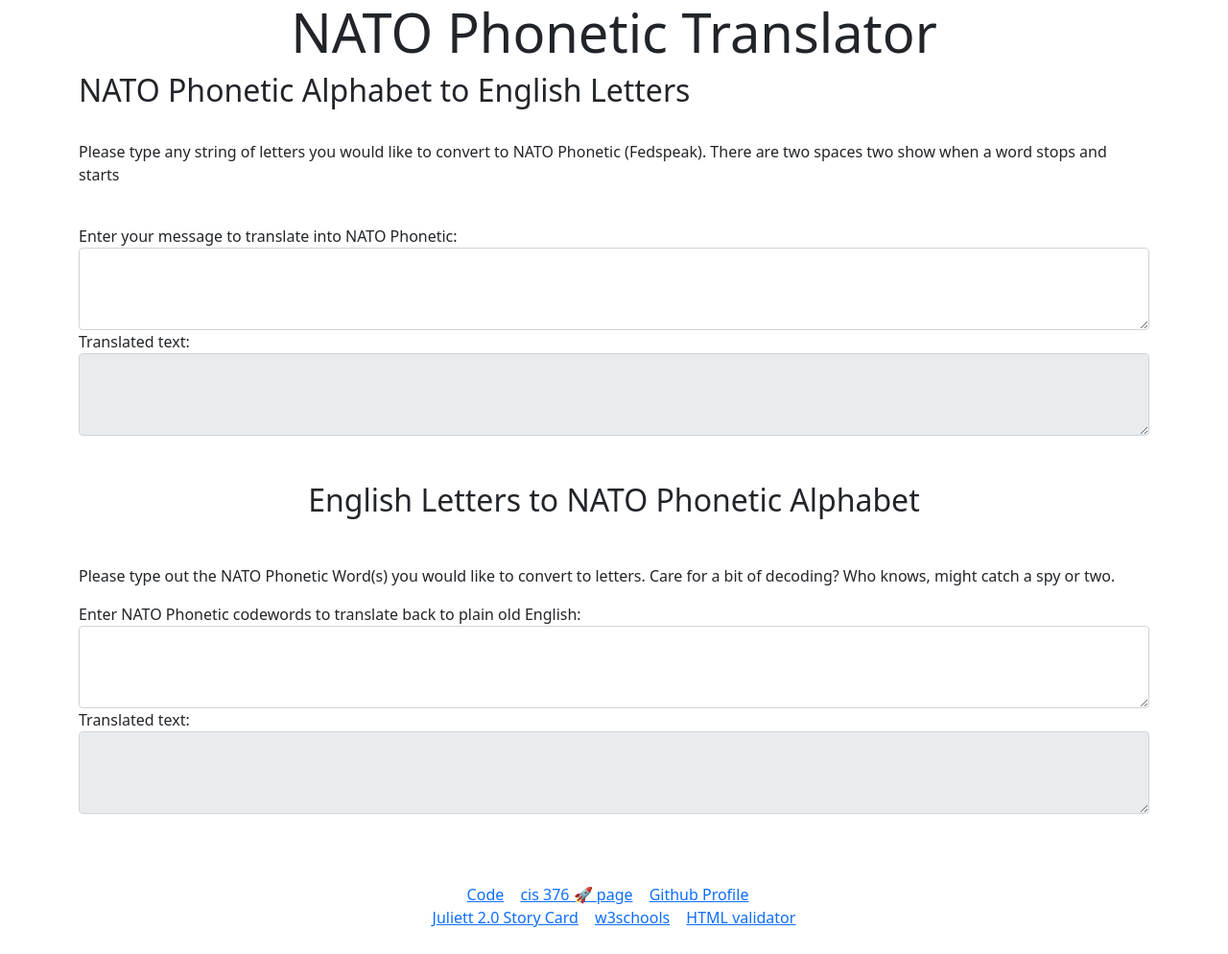
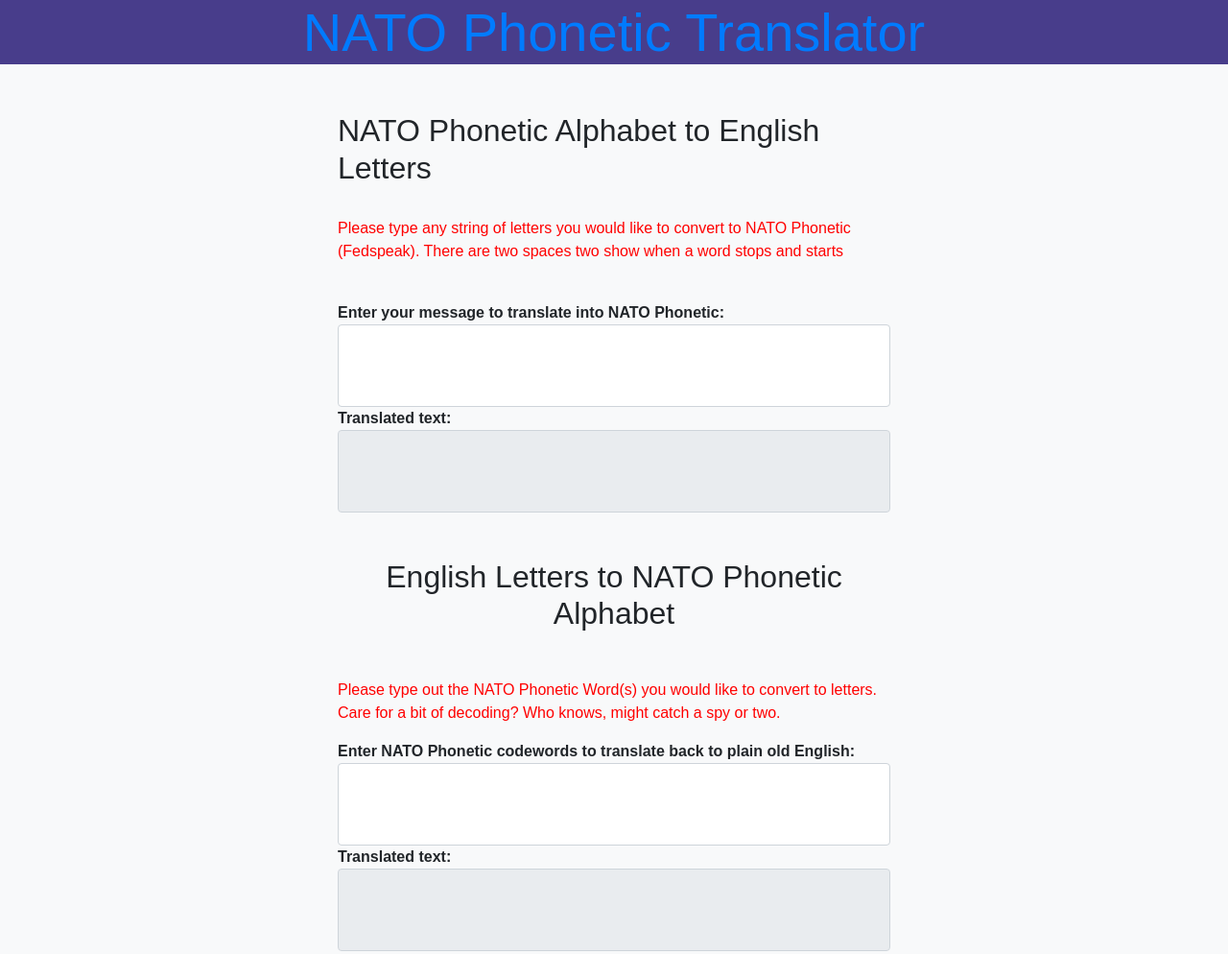
Before and after one commit to bbolton1/juliett2.0-brayden-cis376, a plain HTML site: page index.html in a window 1280 px wide. Shown: the top 994 px of the page at 96% size. Drawn offline with nearby package versions, Linux system fonts and the light colour scheme; a script that the page names is missing.

Commit message:
Update style.css

```diff
--- a/styles/style.css
+++ b/styles/style.css
@@ -1,3 +1,39 @@
+body {
+    background-color: #f8f9fa;
+    font-family: Arial, sans-serif;
+}
+
+.container {
+    max-width: 600px;
+    margin: 50px auto;
+}
+
 h1 {
-    text-align: center;
+    color: #007bff;
 }
+
+.form-group label {
+    font-weight: bold;
+}
+
+textarea {
+    resize: none;
+}
+
+#translateBtn {
+    width: 100%;
+    margin-top: 10px;
+}
+
+.mt-5 {
+    background-color: darkslateblue;
+  }
+
+p {
+    color: red;
+}
+
+.jumbotron {
+    background-color: darkslateblue;
+    color: #ffffff;
+  }
```
